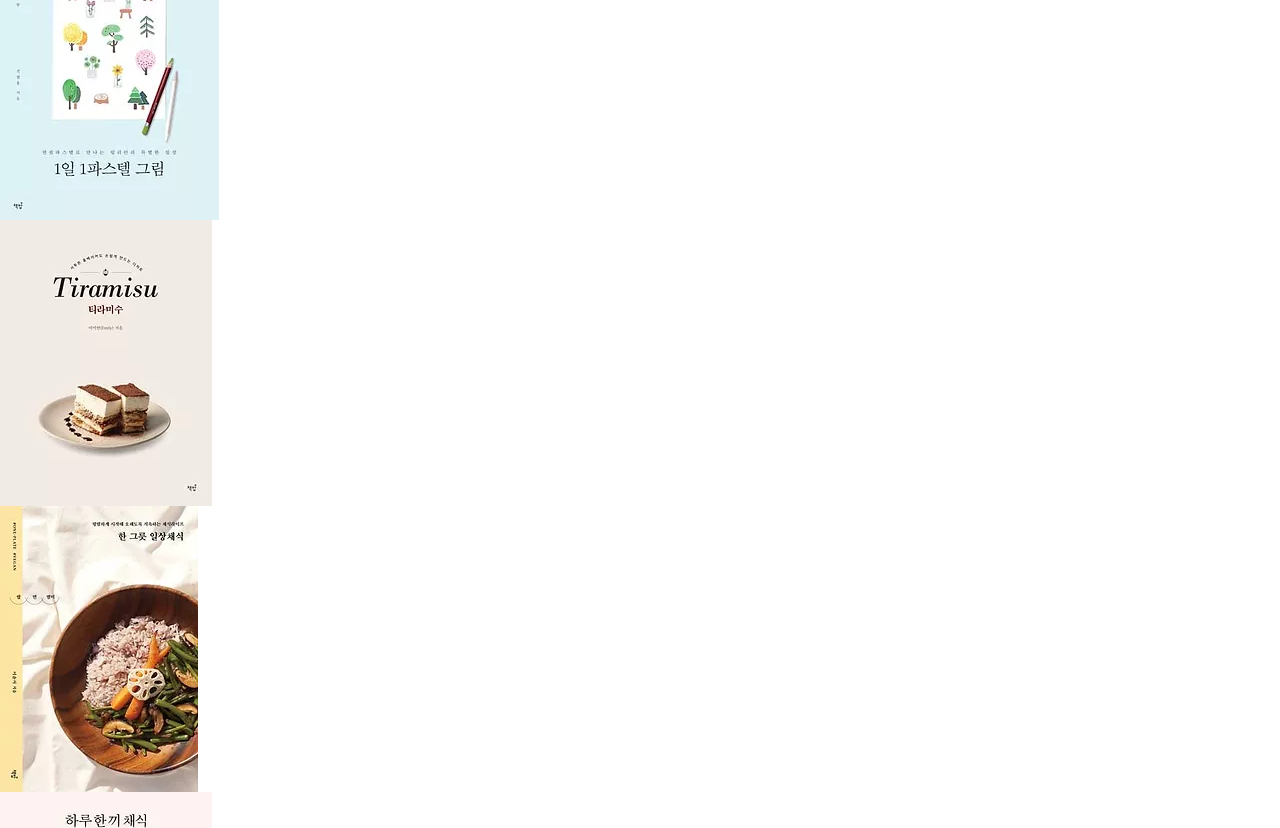
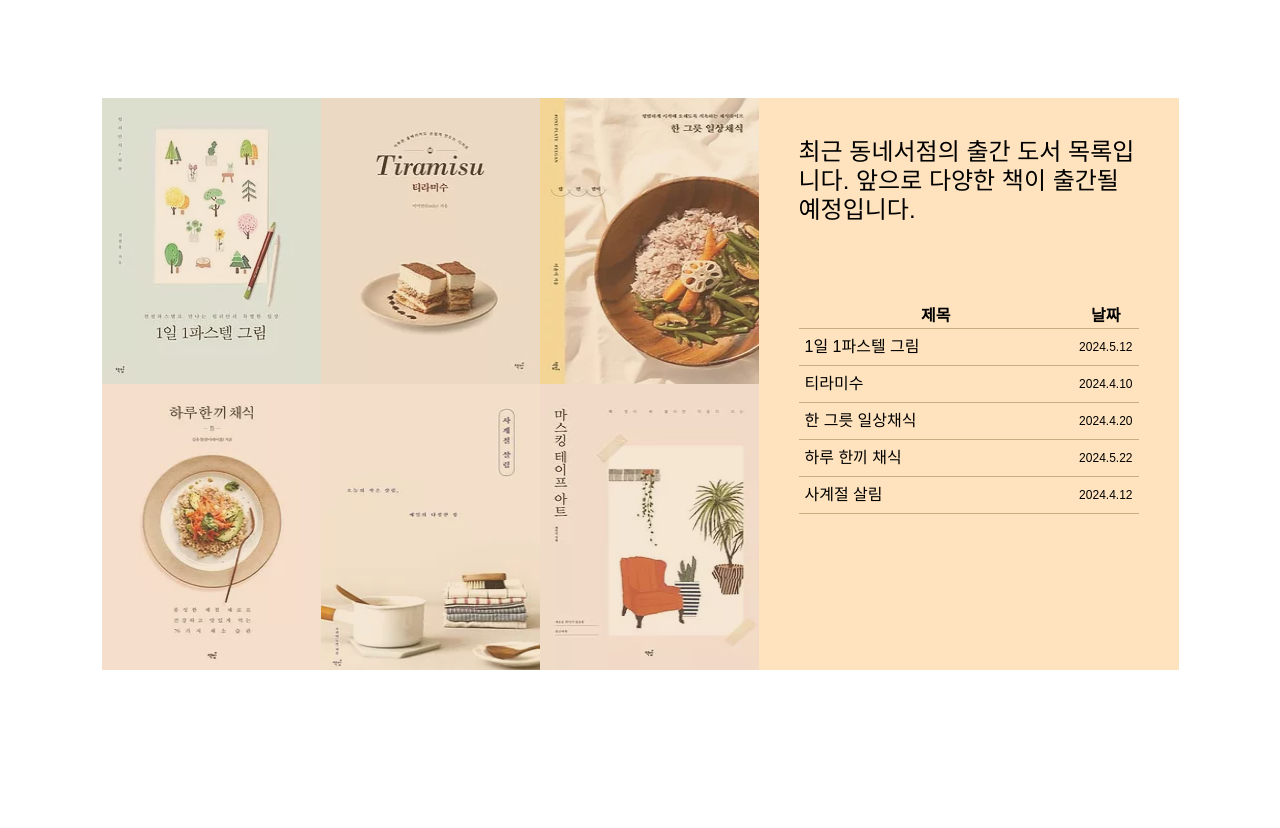
Before and after one commit to ghd075/eighth-chang-project, a plain HTML site: page index.html in a window 1280 px wide. Shown: the part 1976-2804 px from the top of the page. Drawn offline with nearby package versions, Linux system fonts and the light colour scheme.

Commit message:
뉴스 영역 완성

```diff
--- a/index.html
+++ b/index.html
@@ -188,7 +188,7 @@
                 최근 동네서점의 출간 도서 목록입니다. 앞으로 다양한 책이 출간될
                 예정입니다.
               </h3>
-              <table>
+              <table class="book-news-table">
                 <thead>
                   <tr>
                     <th>제목</th>
@@ -198,23 +198,23 @@
                 <tbody>
                   <tr>
                     <td>1일 1파스텔 그림</td>
-                    <td class="date">2022.8.12</td>
+                    <td class="date">2024.5.12</td>
                   </tr>
                   <tr>
                     <td>티라미수</td>
-                    <td class="date">2022.7.10</td>
+                    <td class="date">2024.4.10</td>
                   </tr>
                   <tr>
                     <td>한 그릇 일상채식</td>
-                    <td class="date">2022.6.20</td>
+                    <td class="date">2024.4.20</td>
                   </tr>
                   <tr>
                     <td>하루 한끼 채식</td>
-                    <td class="date">2022.5.22</td>
+                    <td class="date">2024.5.22</td>
                   </tr>
                   <tr>
                     <td>사계절 살림</td>
-                    <td class="date">2022.4.12</td>
+                    <td class="date">2024.4.12</td>
                   </tr>
                 </tbody>
               </table>
@@ -223,5 +223,18 @@
         </div>
       </section>
     </main>
+    <footer>
+      <div class="m-auto footer-wrap">
+        <img src="imgs/footer_logo.png" alt="footer_logo" />
+        <div class="footer-adr">
+          <h4>동네서점</h4>
+          <p>Copyright by ©동네서점 All rights reserved</p>
+          <p>
+            통신 사업자 160-87-00623 | 등록일자 2024-서울마포-0860 | 고객센터
+            02-6000-8800
+          </p>
+        </div>
+      </div>
+    </footer>
   </body>
 </html>
--- a/style.css
+++ b/style.css
@@ -332,3 +332,86 @@ form.search input[type=search] {
   letter-spacing: -1px;
   padding-top: 30px;
 }
+
+/* 책 갤러리 */
+#bookWrap {
+  display: flex;
+  justify-content: center;
+  align-items: center;
+  height: 900px;
+}
+
+.pt-st {
+  display: flex;
+  flex-direction: row;
+  justify-content: center;
+  align-items: center;
+  width: 1077px;
+}
+
+.book-photo {
+  flex-basis: 657px;
+}
+
+.book-photo-wrap {
+  display: flex;
+  flex-direction: row;
+  justify-content: space-between;
+  align-items: center;
+  flex-wrap: wrap;
+  width: 657px;
+}
+
+.book-photo-bg {
+  background-color: rgb(223, 176, 114);
+  width: 219px;
+  height: 286px;
+}
+
+.book-photo-bg img {
+  width: 219px;
+  height: 286px;
+  opacity: 0.7;
+}
+
+.book-photo-bg img:hover {
+  width: 219px;
+  height: 286px;
+  opacity: 1;
+}
+
+/* 뉴스 리스트 */
+.book-news{
+  flex-basis: 420px;
+  height: 572px;
+  color: #1b1b1b;
+  background-color: rgb(255, 227, 190);
+}
+
+.book-news-box{
+   padding: 40px;
+}
+
+.book-news-box > h3 {
+  font-size: 24px;
+  font-weight: 400;
+}
+
+.book-news-table,
+.book-news-table tr,
+.book-news-table tr td{
+  margin-top: 80px;
+  padding: 6px ;
+  border-collapse: collapse;
+  border-bottom: 1px  solid rgb(202, 171, 130);
+  width: 100%;
+}
+
+.book-news-table th{
+  font-weight: 700;
+  text-align: center;
+}
+
+.date{
+  font-size: 12px;
+}
```
